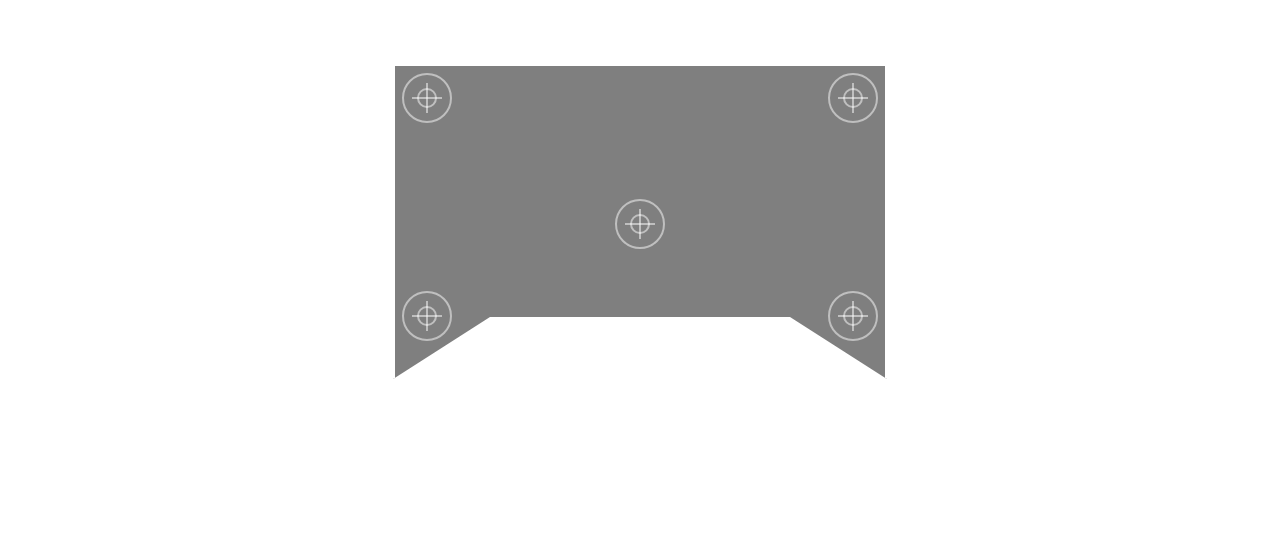
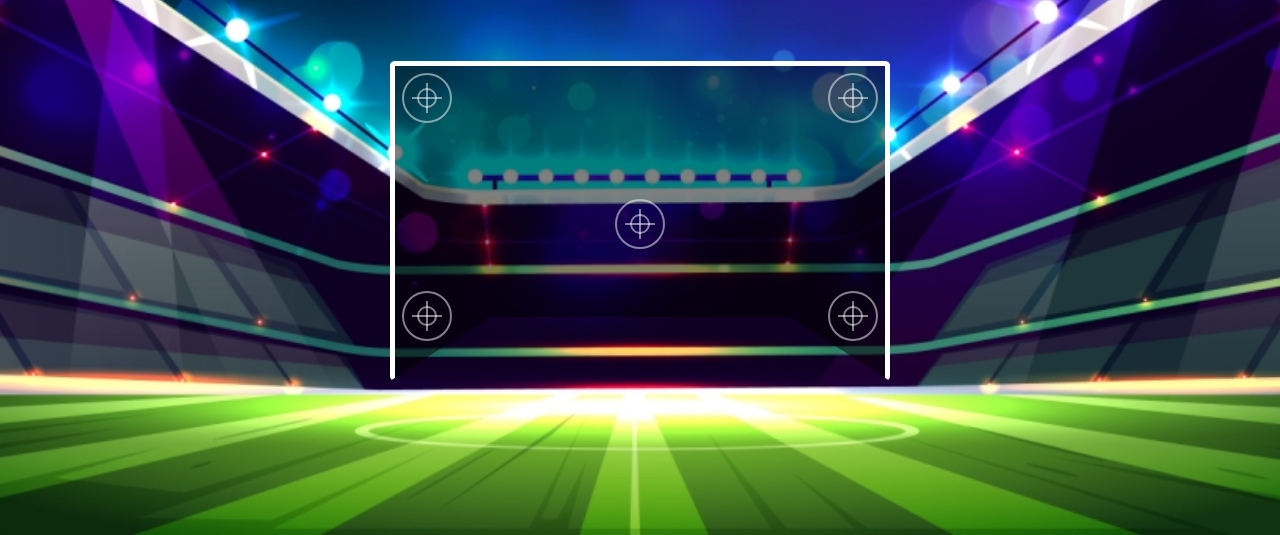
Before and after one commit to przemekstanisz/penelty-shootout, a plain HTML site: page index.html in a window 1280 px wide. Shown: the part 265-800 px from the top of the page. Drawn offline with Linux system fonts and the light colour scheme; the site is published under a folder, as on GitHub Pages, so addresses that start at the root find nothing.

Commit message:
background fix-v-2

```diff
--- a/styles.css
+++ b/styles.css
@@ -31,7 +31,7 @@
 
 .main {
     height: 100vh;
-    background-image: url("/images/soccerfield.jpg");
+    background-image: url("images/soccerfield.jpg");
     background-size: cover;
     background-position: center;
 }
```
